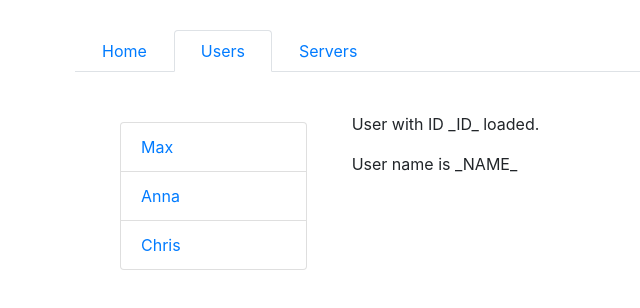
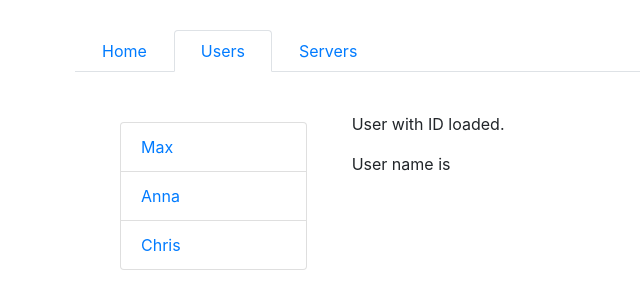
Before and after one commit to ArielPrez/routing-start, an Angular app: page /users in a window 1280 px wide. Shown: the top 308 px of the page, without its empty margins (10-650 px from the left). Built offline with nearby package versions, Linux system fonts and the light colour scheme.

Commit message:
Fetching Route Parameters

```diff
--- a/src/app/app.module.ts
+++ b/src/app/app.module.ts
@@ -17,6 +17,7 @@
 const appRoutes: Routes = [
   { path: 'home', component: HomeComponent },
   { path: 'users', component: UsersComponent },
+  { path: 'users/:id/:name', component: UserComponent },
   { path: 'servers', component: ServersComponent },
   { path: '',   redirectTo: '/home', pathMatch: 'full' }, // redirect to `HomeComponent`
   { path: '**', component: PageNotFoundComponent }  // Wildcard route for a 404 page
--- a/src/app/users/user/user.component.html
+++ b/src/app/users/user/user.component.html
@@ -1,2 +1,2 @@
-<p>User with ID _ID_ loaded.</p>
-<p>User name is _NAME_</p>
+<p>User with ID {{ user.id}} loaded.</p>
+<p>User name is {{ user.name }} </p>
--- a/src/app/users/user/user.component.ts
+++ b/src/app/users/user/user.component.ts
@@ -1,4 +1,5 @@
 import { Component, OnInit } from '@angular/core';
+import { ActivatedRoute } from '@angular/router';
 
 @Component({
   selector: 'app-user',
@@ -8,9 +9,16 @@
 export class UserComponent implements OnInit {
   user: {id: number, name: string};
 
-  constructor() { }
+  constructor(private route: ActivatedRoute) { }
 
   ngOnInit() {
+    // Fetching Route Parameters
+    this.user = {
+      id: this.route.snapshot.params.id,
+      name: this.route.snapshot.params.name
+      // The old way...
+      // name: this.route.snapshot.params.['name']
+    };
   }
 
 }
```
